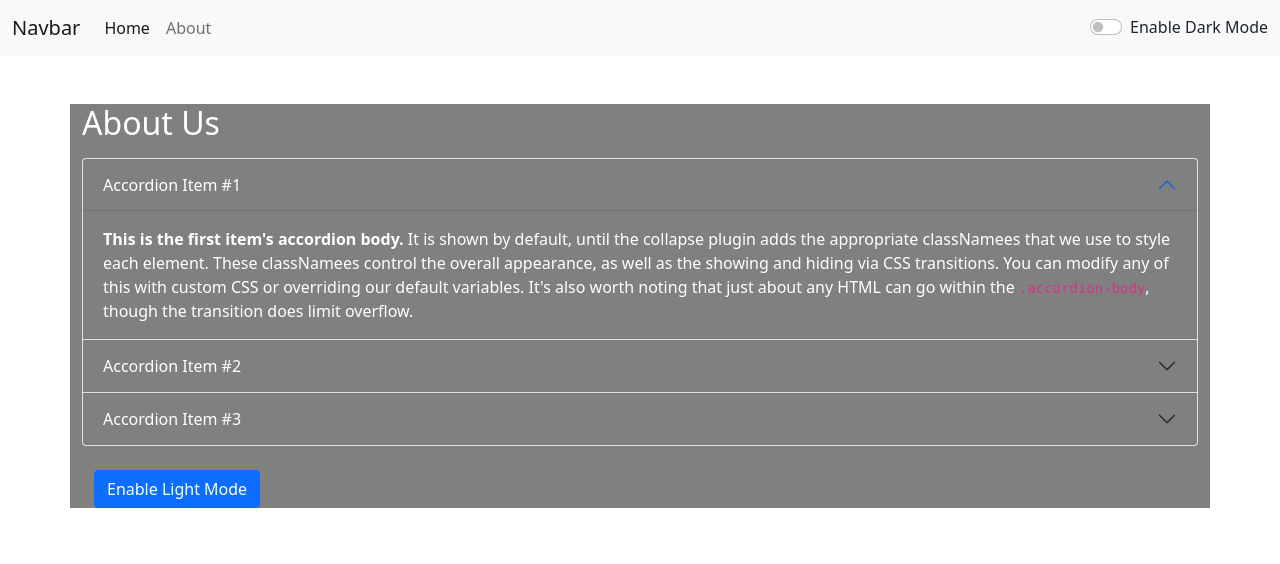
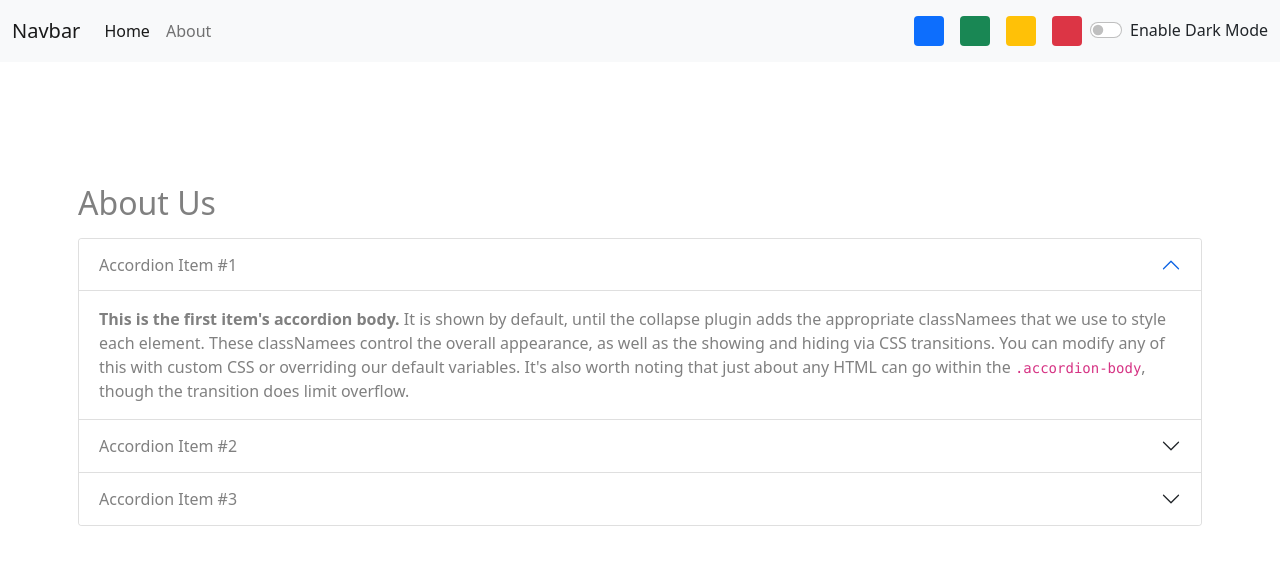
Before and after one commit to TechnicalSabir/react-textutils, a React (Create React App) app: page /about in a window 1280 px wide. Shown: the top 564 px of the page. Built offline with nearby package versions, Linux system fonts and the light colour scheme.

Commit message:
changes to be fixed and about to switch to new project

```diff
--- a/src/App.js
+++ b/src/App.js
@@ -27,22 +27,20 @@ function App() {
 
   }
 
-  const toggleMode = () => {
-    if (mode === 'light') {
-      setMode('dark');
-      document.body.classList.add('bg-secondary');
-      showAlert("Dark mode has been enabled", 'success');
-      document.title = 'Textutils - Dark Mode';
-      setInterval(() => {
-        document.title = 'Textutils - is Amazing';
+  const toggleMode = (cls) => {
+    console.log(cls);
+    document.body.classList.add(`bg-${cls}`)
+    // if (mode === 'light') {
+    //   setMode('dark');
+    //   document.body.classList.add('bg-secondary');
+    //   showAlert("Dark mode has been enabled", 'success');
+    //   document.title = 'Textutils - Dark Mode';
 
-      }, 2000);
-    } else {
-      setMode('light');
-      document.body.classList.remove('bg-secondary');
-      showAlert("light mode has been enabled", 'success');
-      document.title = 'Textutils - Light Mode';
-    }
+    // } else {
+    //   setMode('light');
+    //   document.body.classList.remove('bg-secondary');
+    //   showAlert("light mode has been enabled", 'success');
+    // }
   }
   return (
     <>
@@ -51,7 +49,7 @@ function App() {
         <Alert alert={alert} />
         <Routes>
           <Route exact path="/" element={<TextForm showAlert={showAlert} heading="Enter the text to analyze" />} />
-          <Route exact path="/about" element={<About />} />
+          <Route exact path="/about" element={<About mode={mode} />} />
         </Routes>
       </Router>
     </>
--- a/src/components/About.js
+++ b/src/components/About.js
@@ -1,31 +1,37 @@
 import React, { useState } from 'react'
 
-export default function About() {
-    const [myStyle, setMyStyle] = useState({
-        color: "white",
-        backgroundColor: "grey"
-    });
+export default function About(props) {
+    // const [myStyle, setMyStyle] = useState({
+    //     color: "black",
+    //     backgroundColor: "white"
+    // });
 
-    const [btnText, setBtnText] = useState('Enable Light Mode')
+    // const [btnText, setBtnText] = useState('Enable Dark Mode')
 
-    const toggleStyle = () => {
-       if(myStyle.color === 'white'){
-        setMyStyle({
-            color: "unset",
-            backgroundColor: "unset"
-           });
-           setBtnText("Enable Dark Mode");
-        }else{
-            setMyStyle({
-                color: "white",
-                backgroundColor: "grey"
-            });
-            setBtnText("Enable Light Mode");
-       }
+    // const toggleStyle = () => {
+    //    if(myStyle.backgroundColor === 'white'){
+    //     setMyStyle({
+    //         color: "white",
+    //         backgroundColor: "grey"
+    //        });
+    //        setBtnText("Enable Light Mode");
+    //     }else{
+    //         setMyStyle({
+    //             color: "black",
+    //             backgroundColor: "white"
+    //         });
+    //         setBtnText("Enable Dark Mode");
+    //    }
+    // }
+
+
+    let myStyle = {
+        color: props.mode === 'dark' ? 'white': 'grey',
+        backgroundColor: props.mode === 'dark' ? 'grey': 'white'
     }
 
     return (
-        <div className='container my-5' style={myStyle}>
+        <div className='container my-5 p-2' style={myStyle}>
             <h2 className='my-3'>About Us</h2>
             <div className="accordion" id="accordionExample">
                 <div className="accordion-item">
@@ -65,9 +71,9 @@ export default function About() {
                     </div>
                 </div>
             </div>
-            <div className="container my-4">
+            {/* <div className="container my-4">
                 <button onClick={toggleStyle} className='btn btn-primary'>{btnText}</button>
-            </div>
+            </div> */}
         </div>
     )
 }
--- a/src/components/Alert.js
+++ b/src/components/Alert.js
@@ -6,11 +6,11 @@ export default function Alert(props) {
         return lower.charAt(0).toUpperCase() + lower.slice(1);
     }
     return (
-        props.alert &&
-        <div>
-              <div className={`alert alert-${props.alert.type} alert-dismissible fade show`} role="alert">
+        <div style={{height: '50px'}}>
+            {props.alert &&
+            <div className={`alert alert-${props.alert.type} alert-dismissible fade show`} role="alert">
                 <strong>{capitalize(props.alert.type)}! </strong> {props.alert.msg}
-            </div>
+            </div>}
         </div>
     )
 }
--- a/src/components/Navbar.js
+++ b/src/components/Navbar.js
@@ -18,8 +18,14 @@ export default function Navbar(props) {
                             <Link className="nav-link" to="/about">About</Link>
                         </li>
                     </ul>
+                    <div className="d-flex">
+                        <div className="bg-primary rounded m-2" onClick={() => props.toggleMode('primary')} style={{height: '30px', width: '30px', cursor: 'pointer'}}></div>
+                        <div className="bg-success rounded m-2" onClick={() => props.toggleMode('success')} style={{height: '30px', width: '30px', cursor: 'pointer'}}></div>
+                        <div className="bg-warning rounded m-2" onClick={() => props.toggleMode('warning')} style={{height: '30px', width: '30px', cursor: 'pointer'}}></div>
+                        <div className="bg-danger rounded m-2" onClick={() => props.toggleMode('danger')} style={{height: '30px', width: '30px', cursor: 'pointer'}}></div>
+                    </div>
                     <div className={`form-check form-switch text-${props.mode === 'light' ? 'dark': 'light'}`}>
-                        <input className="form-check-input" onClick={props.toggleMode} type="checkbox" id="flexSwitchCheckDefault" />
+                        <input className="form-check-input" onClick={() => props.toggleMode(null)} type="checkbox" id="flexSwitchCheckDefault" />
                         <label className="form-check-label" htmlFor="flexSwitchCheckDefault">Enable Dark Mode</label>
                     </div>
                 </div>
--- a/src/components/TextForm.js
+++ b/src/components/TextForm.js
@@ -14,6 +14,25 @@ export default function TextForm(props) {
         setText(text.toLowerCase())
         props.showAlert("Coverted to lowercase", 'success');
     }
+
+    const handleCopy = ()=>{
+        let textBox = document.getElementById('myBox')
+        navigator.clipboard.writeText(text.value);
+        props.showAlert("Text has been successfully copied.", 'success');
+    }
+
+    const handleExtraSpaces = () =>{
+        let newText = text.split(/[ ]+/);
+        setText(newText.join(" "));
+        props.showAlert("Extra Spaces removed successfully", 'success');
+
+    }
+
+    const handleClearText = () => {
+        setText("");
+        props.showAlert("Text successfully Removed", 'success');
+    }
+
     const handlOnChange = (e) =>{
         // console.log("On change");
         setText(e.target.value)
@@ -32,17 +51,21 @@ export default function TextForm(props) {
             <div className="mb-3">
                 <textarea className="form-control" onChange={handlOnChange} id="myBox" rows="5" value={text}></textarea>
             </div>
-            <button className="btn btn-primary mx-1" onClick={handleUpClick}>Text to uppercase</button>
-            <button className="btn btn-primary mx-1" onClick={handleLowClick}>Text to lower</button>
+            <button disabled={text.length===0} className="btn btn-primary mx-1" onClick={handleUpClick}>Text to uppercase</button>
+            <button disabled={text.length===0} className="btn btn-primary mx-1" onClick={handleLowClick}>Text to lower</button>
+            <button disabled={text.length===0} className="btn btn-primary mx-1" onClick={handleCopy}>Copy Text</button>
+            <button disabled={text.length===0} className="btn btn-primary mx-1" onClick={handleExtraSpaces}>Remove Extra Spaces</button>
+            <button disabled={text.length===0} className="btn btn-primary mx-1" onClick={handleClearText}>Clear Text</button>
             <input type="color" className="form-control-color" onChange={handleChangeColor} />
+
 
         </div>
         <div className="container my-2">
             <h3 style={{color: "red"}}>Your text summary</h3>
-            <p>{text.split(' ').length} words, {text.length} characters</p>
-            <p>{0.008 * text.split(" ").length} Minutes read.</p>
+            <p>{text.split(/\s+/).filter((element) => {return element.length !== 0}).length} words, {text.length} characters</p>
+            <p>{0.008 * text.split(" ").filter((element) => {return element.length !== 0}).length} Minutes read.</p>
             <h4>Preview</h4>
-            <p>{text}</p>
+            <p>{text.length>0? text: 'Noting to preview'}</p>
         </div>
         </>
     )
```
